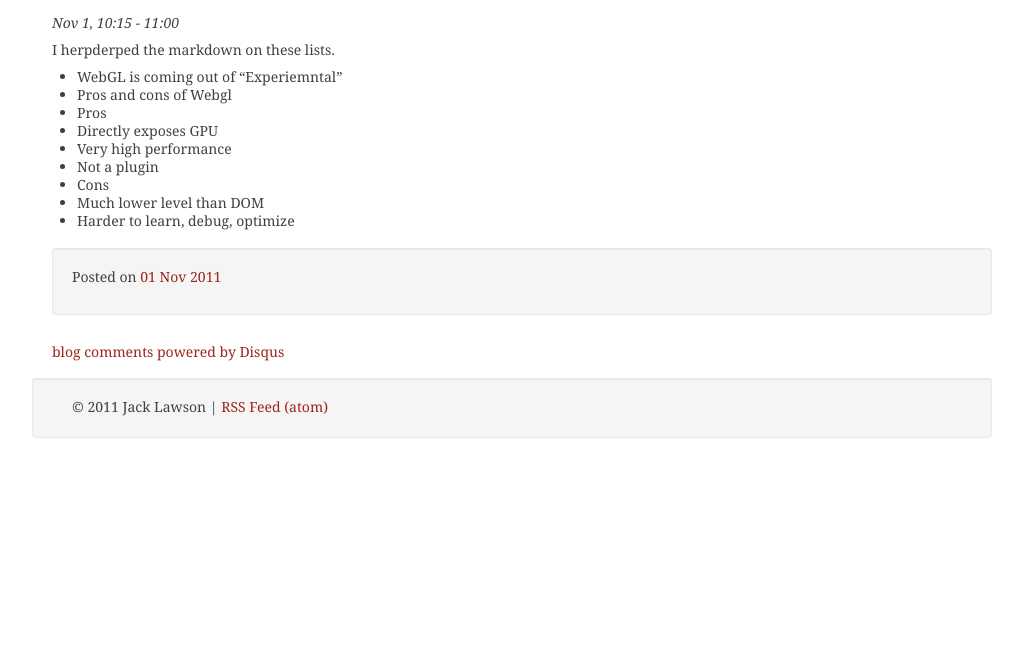
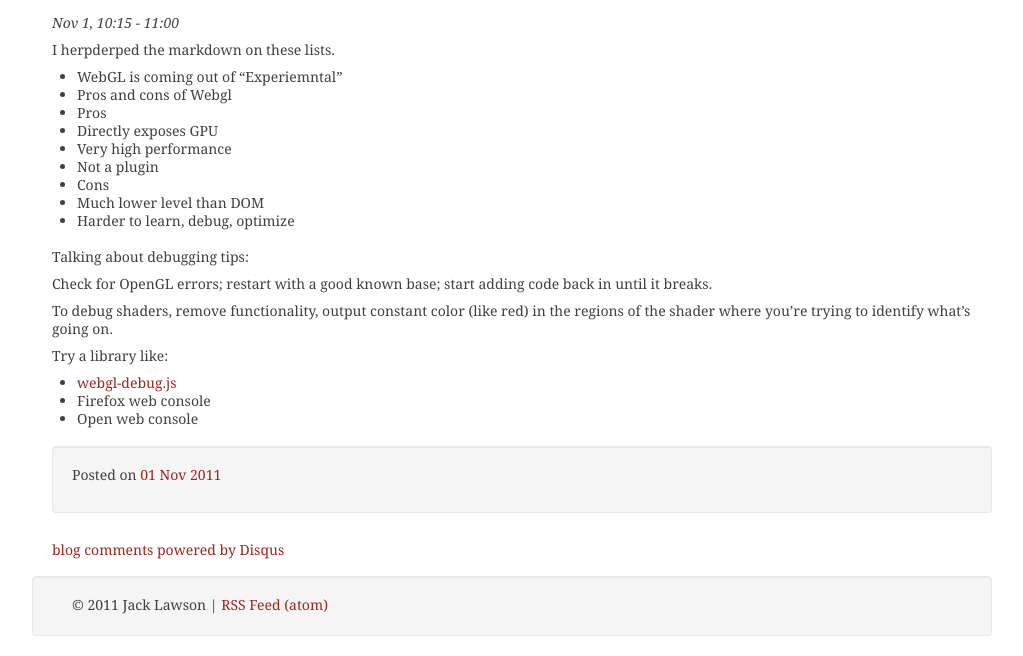
Before and after one commit to ajacksified/ajacksified.github.com, a Jekyll site: the page built from _posts/2011-11-01-new-game-conf-liveblog.markdown, in a window 1280 px wide and 1316 px high. Shown: the part 660-1316 px from the top of the window, without its empty margins (118-1141 px from the left). Built offline with Jekyll 4.4.1, drawn with Linux system fonts in a browser that asks for light colours; nearby versions of some CDN libraries; some web fonts are replaced; comment, search, counter and statistics services are not loaded.

Commit message:
how2list

```diff
--- a/_posts/2011-11-01-new-game-conf-liveblog.markdown
+++ b/_posts/2011-11-01-new-game-conf-liveblog.markdown
@@ -36,3 +36,16 @@ I herpderped the markdown on these lists.
 * Cons
 * Much lower level than DOM
 * Harder to learn, debug, optimize
+
+Talking about debugging tips:
+
+Check for OpenGL errors; restart with a good known base; start adding code
+back in until it breaks.
+
+To debug shaders, remove functionality, output constant color (like red) in
+the regions of the shader where you're trying to identify what's going on.
+
+Try a library like:
+* [webgl-debug.js](http://www.khronos.org/webgl/wiki/Debugging)
+* Firefox web console
+* Open web console
```
